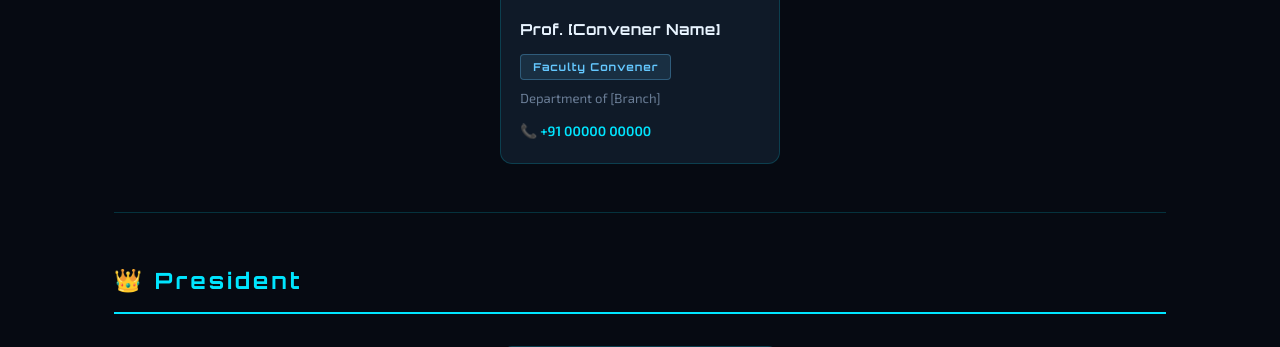
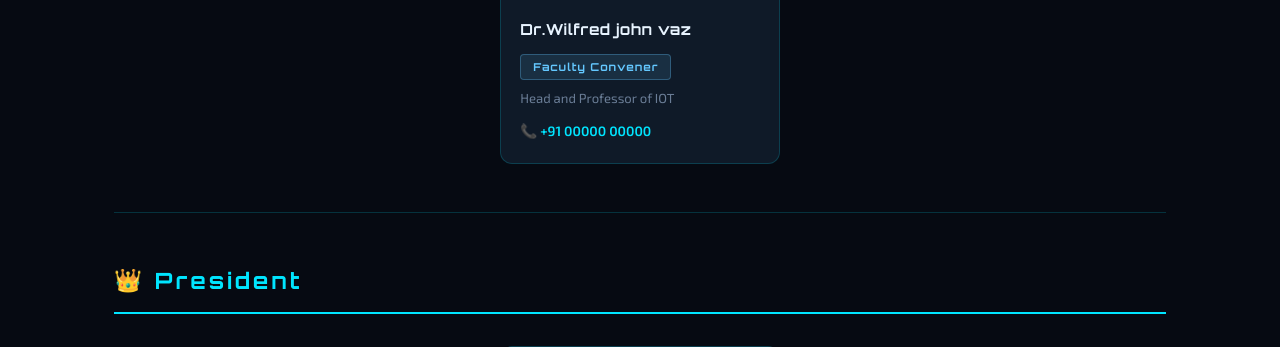
Before and after one commit to yashaswini2006-cloud/techspark-website, a Flask app: page /coordinators in a window 1280 px wide. Shown: the part 734-1081 px from the top of the page. Run offline with Flask 3, Linux system fonts and the light colour scheme.

Commit message:
uploaded modified file

```diff
--- a/templates/coordinators.html
+++ b/templates/coordinators.html
@@ -26,9 +26,9 @@
           <div class="photo-placeholder">👤</div>
         </div>
         <div class="member-info">
-          <h3>Prof. [Convener Name]</h3>
+          <h3>Dr.Wilfred john vaz</h3>
           <span class="member-badge badge-faculty">Faculty Convener</span>
-          <p class="member-branch">Department of [Branch]</p>
+          <p class="member-branch">Head and Professor of IOT</p>
           <a href="tel:+910000000000" class="member-contact">📞 +91 00000 00000</a>
         </div>
       </div>
```
